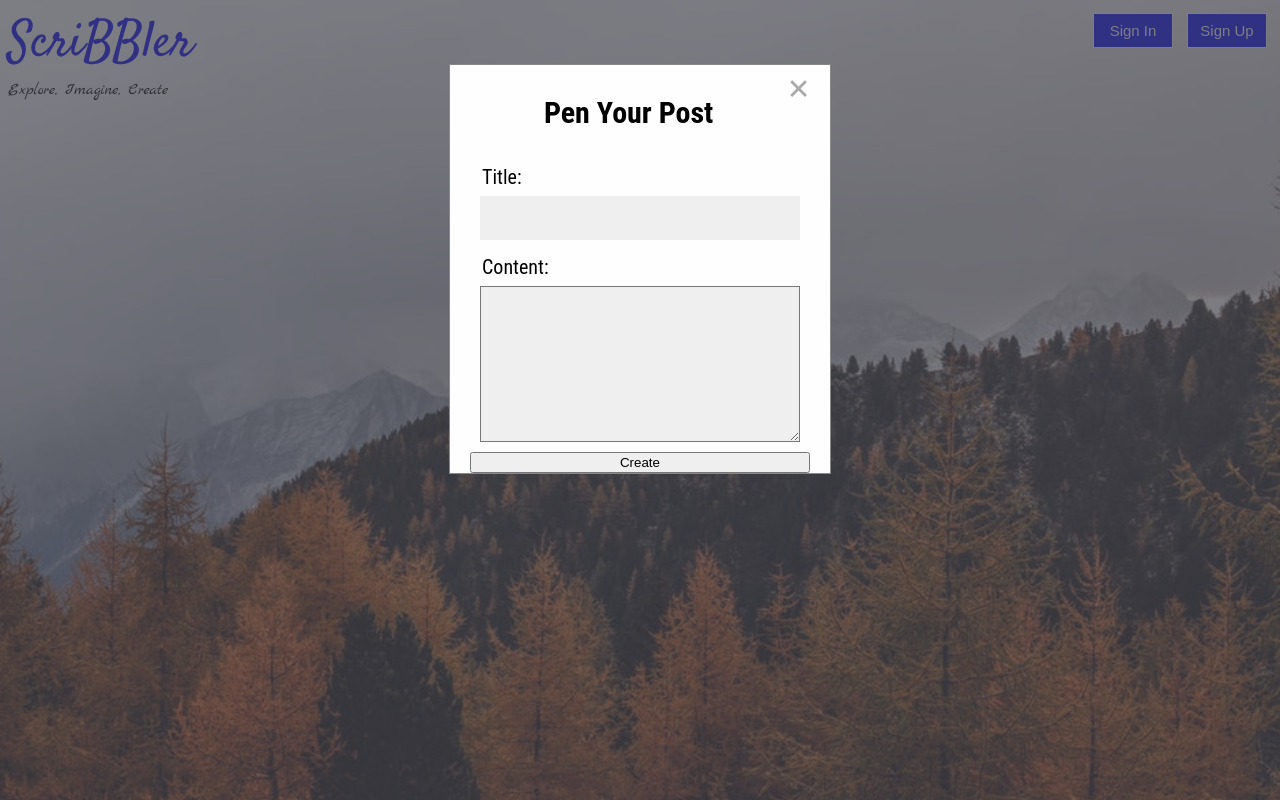
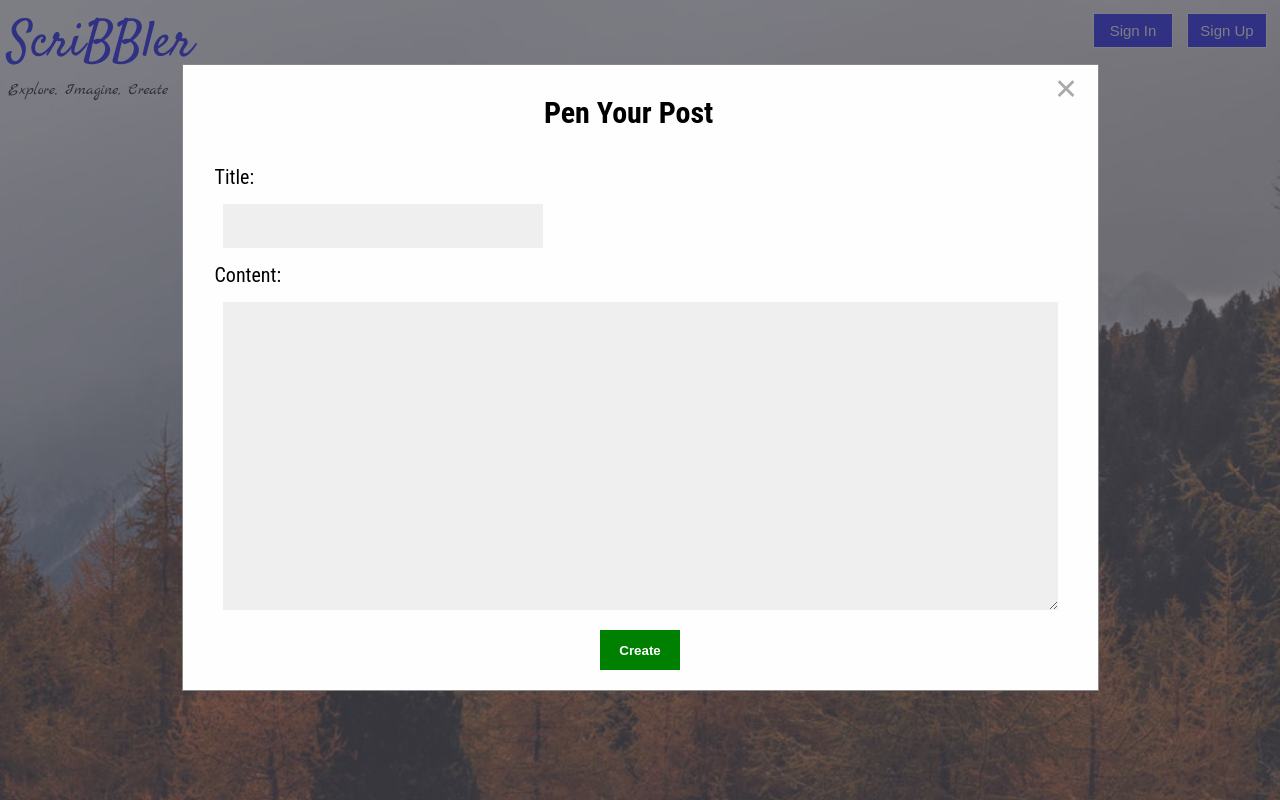
Before and after one commit to Hussain-Lohawala/Scribbler, a plain HTML site: page index.html in a window 1280 px wide. Both pictures are taken after a click on the button "Create Post". Drawn offline with Linux system fonts and the light colour scheme.

Commit message:
First Page Ready-2

```diff
--- a/index.html
+++ b/index.html
@@ -144,10 +144,10 @@
             <textarea
               name="content"
               id="content"
-              cols="30"
-              rows="10"
+              rows="12"
+              cols="80"
             ></textarea>
-            <button>Create</button>
+            <button id="createBtn" class="submitButton">Create</button>
           </div>
         </div>
       </div>
--- a/styles/header.css
+++ b/styles/header.css
@@ -81,6 +81,7 @@
   margin: 5px 12px;
 }
 .modal-content div input {
+  background-color: #efefef;
   font-family: "Roboto Condensed", sans-serif;
   width: 300px;
   font-size: 20px;
--- a/styles/index.css
+++ b/styles/index.css
@@ -20,34 +20,19 @@ on the container's size */
 while the background image is loading */
   background-color: #464646;
 }
-
-/* The Modal (background) */
-
-/*Model Content Elements*/
-.modal-content div {
-  display: flex;
-  flex-direction: column;
+/*Modal*/
+#content {
+  background-color: #efefef;
+  font-family: "Roboto Condensed", sans-serif;
+  font-size: 20px;
+  margin: 10px 20px;
+  padding: 10px;
+  border: none;
 }
 
-.modal-content div input,
-textarea {
-  background-color: #efefef;
-  margin: 2px 10px 10px;
-}
-
-/* The Close Button */
-.close {
-  color: #aaa;
-  float: right;
-  font-size: 40px;
-  font-weight: bold;
-}
-
-.close:hover,
-.close:focus {
-  color: black;
-  text-decoration: none;
-  cursor: pointer;
+#createBtn{
+  align-self: center;
+  width: 80px;
 }
 
 /*post buttons*/
```
